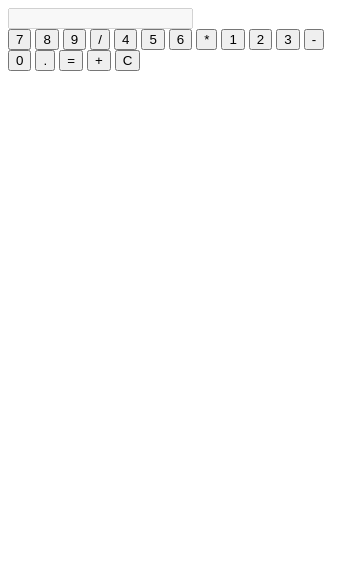
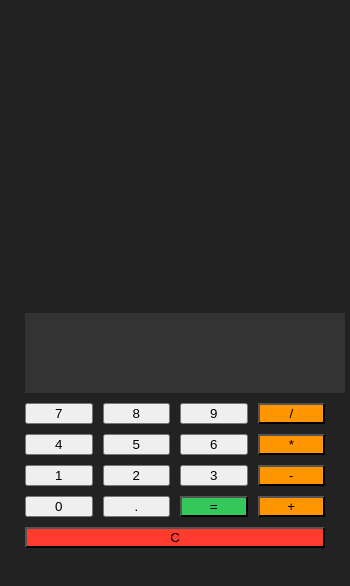
Before and after one commit to Alexandros1992/electron-calculator, an Electron app: page index.html in a window 350 px wide. Drawn offline with Linux system fonts and the light colour scheme.

Commit message:
Built and styled the calculator.

```diff
--- a/index.html
+++ b/index.html
@@ -6,6 +6,7 @@
     <meta http-equiv="x-Contenet-Security-Policy", content="default-src 'self'; script-src 'self'; style-src 'self';">
     <meta name="viewport" content="width=device-width, initial-scale=1.0">
     <title>Electron Calculator</title>
+    <link rel="stylesheet" href="style.css">
 </head>
 <body>
     <div class="calculator">
--- /dev/null
+++ b/style.css
@@ -0,0 +1,60 @@
+body {
+    background: #222;
+    color: white;
+    font-family: Arial, sans-serif;
+    display: flex;
+    justify-content: center;
+    align-items: center;
+    height: 100vh;
+}
+
+.calculator {
+    width: 300px;
+}
+
+#display {
+    width: 100%;
+    height: 60px;
+    font-size: 32px;
+    text-align: right;
+    padding: 10px;
+    border: none;
+    background: #333;
+    color: white;
+    margin-bottom: 10px;
+}
+
+.buttons {
+    display: grid;
+    grid-template-columns: repeat(4, 1fr);
+    gap: 10px;
+}
+
+.button {
+    padding: 20px;
+    font-size: 20px;
+    background: #444;
+    border: none;
+    color: white;
+    cursor: pointer;
+    border-radius: 5px;
+    cursor: pointer;
+    transition: background 0.3s;
+}
+
+button:active {
+    transform: scale(0.95);
+}
+
+.op {
+    background: #ff9500;
+}
+
+#equals {
+    background: #34c759;
+}
+
+#clear {
+    background: #ff3b30;
+    grid-column: span 4;
+}
```
